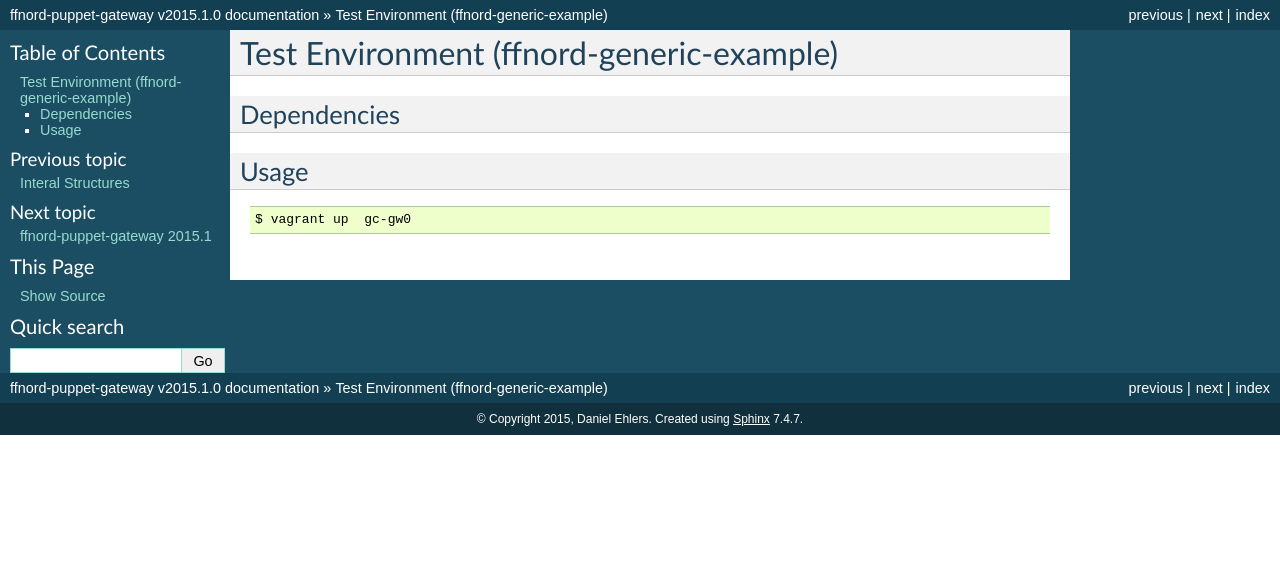
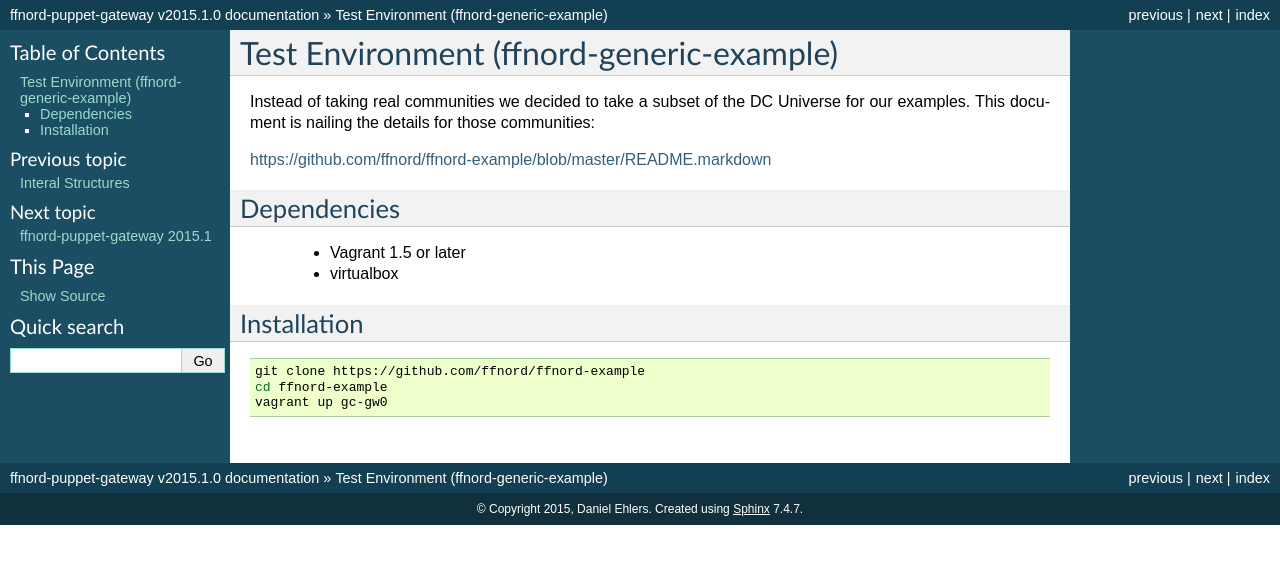
Before and after one commit to ffnord/ffnord-puppet-gateway, a Sphinx documentation site: the page built from docs/developer/testenv.rst, in a window 1280 px wide. Shown: the top 564 px of the page. Built offline with Sphinx 7.4.7, drawn with Linux system fonts in a browser that asks for light colours; formulas are drawn with MathJax 3.

Commit message:
docs: explained ffnord-example

```diff
--- a/docs/developer/testenv.rst
+++ b/docs/developer/testenv.rst
@@ -1,13 +1,22 @@
 Test Environment (ffnord-generic-example)
 =========================================
 
+Instead of taking real communities we decided to take a subset of the DC Universe for our examples. This document is nailing the details for those communities:
+
+https://github.com/ffnord/ffnord-example/blob/master/README.markdown
+
+
 Dependencies
 ------------
+ * Vagrant 1.5 or later
+ * virtualbox
 
 
-Usage
------
+Installation
+------------
 
 .. code-block:: sh
 
-  $ vagrant up  gc-gw0
+ git clone https://github.com/ffnord/ffnord-example
+ cd ffnord-example
+ vagrant up gc-gw0
```
